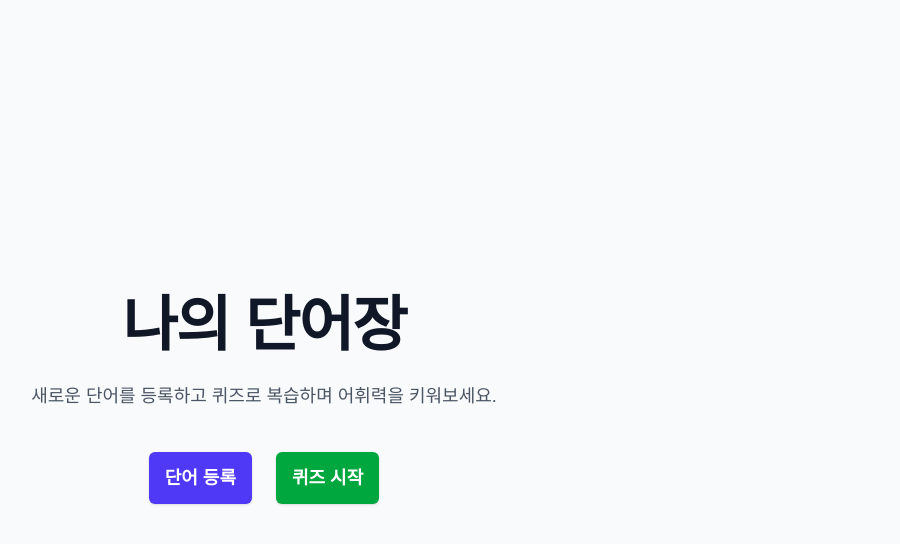
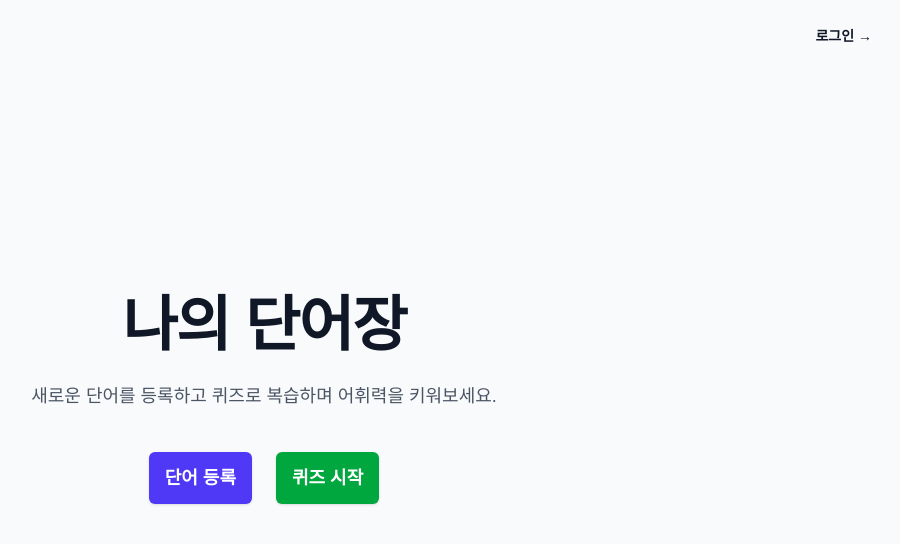
Before and after one commit to syenty/vocab-study-app, a Next.js app: page / in a window 1280 px wide. Shown: the top 544 px of the page, without its empty margins (376-1276 px from the left). Built offline with nearby package versions, Linux system fonts and the light colour scheme.

Commit message:
feat: add login button

```diff
--- a/src/app/page.tsx
+++ b/src/app/page.tsx
@@ -2,7 +2,18 @@ import Link from "next/link";
 
 export default function Home() {
   return (
-    <main className="flex min-h-screen flex-col items-center justify-center bg-gray-50 dark:bg-gray-900">
+    <div className="flex min-h-screen flex-col bg-gray-50 dark:bg-gray-900">
+      <header className="absolute inset-x-0 top-0 z-50">
+        <nav className="flex items-center justify-end p-6 lg:px-8" aria-label="Global">
+          <Link
+            href="/login" // 로그인 페이지 경로 (추후 생성)
+            className="text-sm font-semibold leading-6 text-gray-900 dark:text-white"
+          >
+            로그인 <span aria-hidden="true">&rarr;</span>
+          </Link>
+        </nav>
+      </header>
+      <main className="flex flex-1 items-center justify-center">
         <div className="text-center">
           <h1 className="text-4xl font-bold tracking-tight text-gray-900 dark:text-white sm:text-6xl">
             나의 단어장
@@ -12,13 +23,13 @@ export default function Home() {
           </p>
           <div className="mt-10 flex items-center justify-center gap-x-6">
             <Link
-            href="/add" // 단어 등록 페이지 경로 (추후 생성)
+              href="/add"
               className="rounded-md bg-indigo-600 px-4 py-3 text-lg font-semibold text-white shadow-sm hover:bg-indigo-500 focus-visible:outline focus-visible:outline-2 focus-visible:outline-offset-2 focus-visible:outline-indigo-600"
             >
               단어 등록
             </Link>
             <Link
-            href="/quiz" // 퀴즈 페이지 경로 (추후 생성)
+              href="/quiz"
               className="rounded-md bg-green-600 px-4 py-3 text-lg font-semibold text-white shadow-sm hover:bg-green-500 focus-visible:outline focus-visible:outline-2 focus-visible:outline-offset-2 focus-visible:outline-green-600"
             >
               퀴즈 시작
@@ -26,5 +37,6 @@ export default function Home() {
           </div>
         </div>
       </main>
+    </div>
   );
 }
```
Lines whose indentation alone changed are shown as unchanged.
